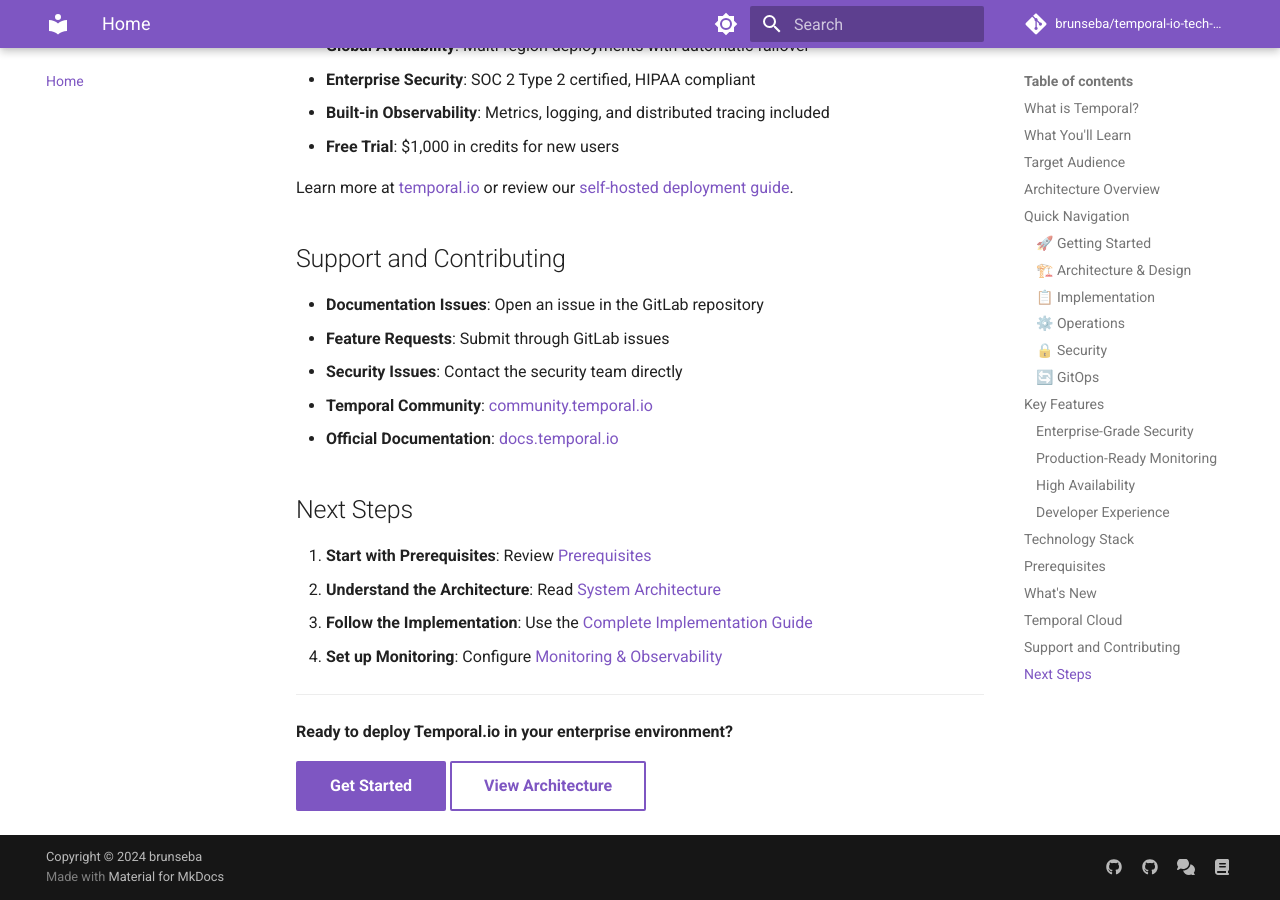
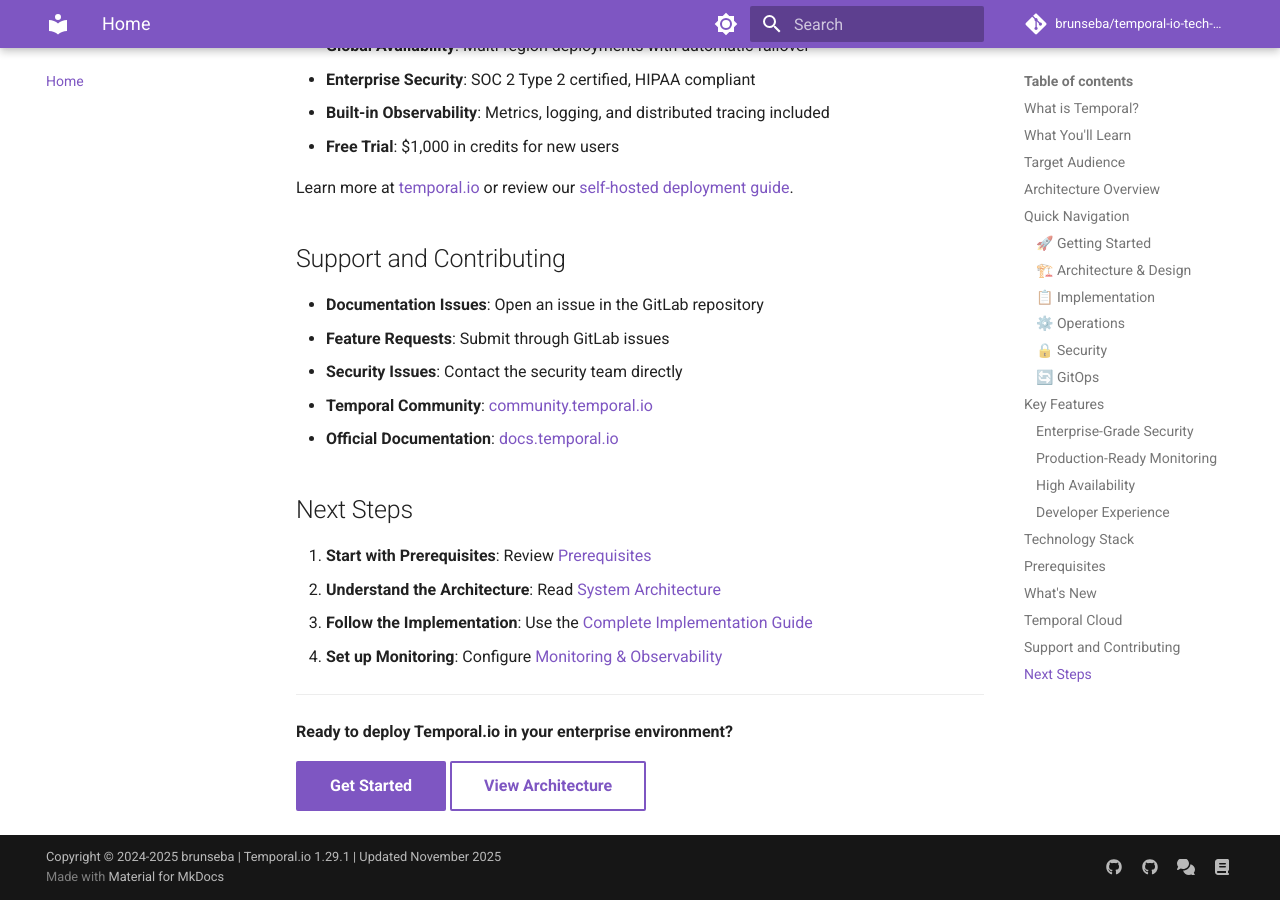
Before and after one commit to brunseba/temporal-io-tech-watch, an MkDocs documentation site: the page built from docs/index.md, in a window 1280 px wide and 900 px high, scrolled down 4349 px. Built offline with MkDocs 1.6.1 and Material for MkDocs 9.7.7, drawn with Linux system fonts in a browser that asks for light colours; comment, search, counter and statistics services are not loaded; the version menu is left out.

Commit message:
docs(mkdocs): update metadata and version information
- Update site description to mention Temporal 1.29.1 and upgrade procedures
- Update copyright to 2024-2025 with current status
- Add project version metadata (v2.1.0)
- Add Temporal version (1.29.1), Python SDK (1.18.2), Helm chart (0.70.0)
- Update tags with version-specific information
- Add new tags: upgrade, nexus, worker-versioning
- Enhance existing tags with more specific descriptions

```diff
--- a/mkdocs.yml
+++ b/mkdocs.yml
@@ -1,5 +1,5 @@
 site_name: Temporal.io Tech Watch
-site_description: Comprehensive Temporal.io technical documentation and implementation guide covering architecture, deployment, development workflows, and operational best practices
+site_description: Comprehensive Temporal.io 1.29.1 technical documentation and implementation guide covering architecture, deployment, upgrade procedures, development workflows, and operational best practices for enterprise Kubernetes environments
 site_author: brunseba
 site_url: https://brunseba.github.io/temporal-io-tech-watch/
 
@@ -9,7 +9,7 @@
 edit_uri: edit/main/docs/
 
 # Copyright
-copyright: Copyright &copy; 2024 brunseba
+copyright: Copyright &copy; 2024-2025 brunseba | Temporal.io 1.29.1 | Updated November 2025
 
 # Configuration
 theme:
@@ -178,21 +178,24 @@
     provider: mike
     default: latest
   tags:
-    temporal: Temporal.io
+    temporal: Temporal.io 1.29.1
     kubernetes: Kubernetes
-    helm: Helm
-    security: Security
-    monitoring: Monitoring
+    helm: Helm Charts
+    security: Enterprise Security
+    monitoring: Observability
     postgresql: PostgreSQL
     elasticsearch: Elasticsearch
     argocd: ArgoCD
     vault: HashiCorp Vault
     authentik: Authentik SSO
-    python: Python
+    python: Python SDK 1.18.2
     fastapi: FastAPI
     gitops: GitOps
     devops: DevOps
-    production: Production
+    production: Production Ready
+    upgrade: Upgrade Guide
+    nexus: Nexus
+    worker-versioning: Worker Versioning
   analytics:
     provider: google
     property: !ENV [GOOGLE_ANALYTICS_KEY, ""]
```
